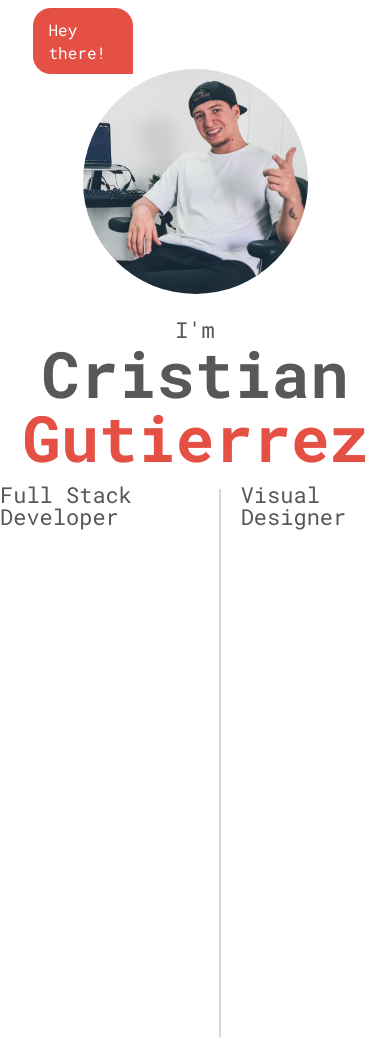
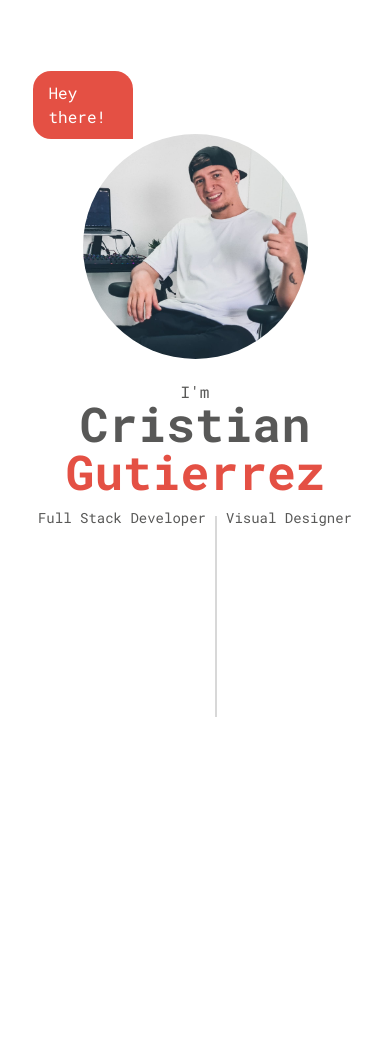
Before and after one commit to cristiangutierrezdev/cristiangutierrezdev.github.io, a website built with Vite: page index.html in a window 390 px wide. Shown: the part 127-1164 px from the top of the page. After the commit the page ends 844 px from the top, so only its background shows below. Built offline with nearby package versions, Linux system fonts and the light colour scheme.

Commit message:
feat(✏️ presentation): add responsive behaviour for presentation component

```diff
--- a/index.html
+++ b/index.html
@@ -15,33 +15,44 @@
 
 <body>
   <main class="app">
-    <article class="presentation">
-      <section class="presentation__greeting">
+    <!-- Presentation -->
+    <section class="presentation">
+      <div class="presentation__wrapper">
+        <div class="presentation__greeting">
           <div class="presentation__bubble">
             Hey there!
           </div>
           <div class="presentation__thumbnail" aria-label="Cristian Gutierrez photography">
           </div>
-      </section>
-      <section class="presentation__badge">
+        </div>
+        <div class="presentation__badge">
           <p class="presentation__i-am">I'm</p>
           <h1 class="presentation__name">Cristian <br /> <span class="presentation__last-name">Gutierrez</span></h1>
-        <div class="presentation__title">
-          <p class="presentation__position">Full Stack Developer</p>
-          <div class="presentation__temp-line"></div>
-          <p class="presentation__proffesion">Visual Designer</p>
+          <div class="presentation__title" aria-label="Full Stack Developer, Visual Designer">
+            <div class="presentation__position-wrapper" aria-hidden="true">
+              <p class="presentation__position" aria-hidden="true">Full Stack Developer</p>
+              <div class="presentation__temp-line" aria-hidden="true" role="presentation"></div>
+            </div>
+            <p class="presentation__proffesion" aria-hidden="true">Visual Designer</p>
+          </div>
+        </div>
       </div>
     </section>
-    </article>
-    <article class="meet-me">
+    <!-- Meet me -->
+    <section class="meet-me">
+      <div class="meet-me__wrapper">
         <h2 class="meet-me__title">
           Meet <span class="meet-me__title-highlighted">me here!</span>
         </h2>
         <p class="meet-me__description">
-        Software developer with a degree in Visual Design, expert in Frontend development with more than 6 years of experience configuring, building and applications written in HTML, CSS and Javascript on the client and server side. Specialist worknig with React.js and knowledge on similar frameworks. Proficient in communicating and collaborating with other teams around the world.
+          Software developer with a degree in Visual Design, expert in Frontend development with more than 6 years of
+          experience configuring, building and applications written in HTML, CSS and Javascript on the client and server
+          side. Specialist worknig with React.js and knowledge on similar frameworks. Proficient in communicating and
+          collaborating with other teams around the world.
         </p>
-      <div class="meet-me__temp-line"></div>
-    </article>
+        <!-- <div class="meet-me__temp-line"></div> -->
+      </div>
+    </section>
   </main>
   <script type="module" src="/src/ts/index.ts"></script>
 </body>
--- /dev/null
+++ b/src/css/components/index.css
@@ -0,0 +1,2 @@
+@import "./presentation.css";
+@import "./meet-me.css";
--- a/src/scss/components/_meet-me.scss
+++ b/src/css/components/meet-me.css
@@ -1,8 +1,17 @@
 .meet-me {
+  align-items: center;
+  display: flex;
+  flex-direction: column;
+  height: 200vh;
+  justify-content: start;
   margin: 0 auto 50px;
-  max-width: 575px;
+  padding-top: 20%;
   position: relative;
-  transform: translateY(-10px);
+  scroll-snap-align: start;
+
+  .meet-me__wrapper {
+    max-width: 575px;
+  }
 
   .meet-me__title {
     font-size: 32px;
@@ -16,6 +25,7 @@
   }
 
   .meet-me__description {
+    background-color: var(--white-color);
     font-size: 18px;
     line-height: 24px;
   }
--- /dev/null
+++ b/src/css/components/presentation.css
@@ -0,0 +1,118 @@
+.presentation {
+  height: 200vh;
+  scroll-snap-align: start;
+
+  .presentation__wrapper {
+    align-items: center;
+    display: flex;
+    flex-direction: column;
+    height: 100vh;
+    justify-content: center;
+  }
+
+  .presentation__bubble {
+    background-color: var(--primary-color);
+    border-radius: 18px 18px 0;
+    color: var(--white-color);
+    display: inline-block;
+    font-size: 1rem;
+    line-height: 1.5rem;
+    max-width: 100px;
+    padding: 10px 16px;
+    text-align: left;
+    transform: translate(-50px, 5px);
+  }
+
+  .presentation__thumbnail {
+    background-image: url('/img/cristian_gutierrez_dev.jpg');
+    background-position: center;
+    background-size: cover;
+    border-radius: 50%;
+    height: 225px;
+    overflow: hidden;
+    width: 225px;
+  }
+
+  .presentation__badge {
+    align-items: center;
+    display: flex;
+    flex-flow: column;
+    margin-top: 25px;
+
+    .presentation__i-am {
+      color: var(--text-gray);
+      font-size: 1rem;
+
+      @media (min-width: 768px) {
+        font-size: 1.125rem;
+      }
+    }
+
+    .presentation__name {
+      color: var(--text-gray);
+      font-size: 3rem;
+      font-weight: 700;
+      text-align: center;
+
+      @media (min-width: 768px) {
+        font-size: 4rem;
+      }
+    }
+
+    .presentation__last-name {
+      color: var(--primary-color);
+    }
+
+    .presentation__position-wrapper {
+      position: relative;
+    }
+
+    .presentation__title {
+      display: flex;
+      justify-content: space-between;
+      margin-top: 15px;
+      font-size: 0.875rem;
+
+      @media (min-width: 400px) {
+        font-size: 1rem;
+      }
+
+      @media (min-width: 768px) {
+        font-size: 1.125rem;
+      }
+    }
+
+    .presentation__position {
+      /* presentation__temp-line marginX + width */
+      margin-right: 20px;
+
+      @media (min-width: 400px) {
+        margin-right: 26px;
+      }
+
+      @media (min-width: 768px) {
+        margin-right: 42px;
+      }
+    }
+
+    .presentation__temp-line {
+      background-color: var(--gray-light);
+      height: 200vh;
+      margin: 5px 9px 0;
+      position: absolute;
+      right: 0;
+      top: 0;
+      width: 2px;
+
+      @media (min-width: 400px) {
+        margin-left: 12px;
+        margin-right: 12px;
+      }
+
+      @media (min-width: 768px) {
+        margin-left: 20px;
+        margin-right: 20px;
+      }
+    }
+  }
+}
--- /dev/null
+++ b/src/css/global.css
@@ -0,0 +1,30 @@
+:root {
+  --primary-color: #e45044;
+  --white-color: #fff;
+  --text-gray: #585857;
+  --gray-light: #d8d8d8;
+  --tablet-size: 768px
+}
+
+html,
+body,
+.app {
+  height: 100%;
+  font-size: 16px;
+}
+
+body {
+  color: var(--text-gray);
+  font-family: 'Roboto Mono', monospace;
+}
+
+.app {
+  height: 100vh;
+  overflow-y: scroll;
+  scroll-snap-type: y proximity;
+  padding: 20px;
+
+  @media (min-width: 768px) {
+    padding: 0px;
+  }
+}
--- /dev/null
+++ b/src/css/index.css
@@ -0,0 +1,5 @@
+@import "./reset.css";
+@import "./global.css";
+
+/* Components */
+@import "./components/index.css";
--- a/src/scss/_global.scss
+++ /dev/null
@@ -1,12 +0,0 @@
-:root {
-  --primary-color: #e45044;
-  --white-color: #fff;
-  --text-gray: #585857;
-  --gray-light: #d8d8d8;
-}
-
-body {
-  color: var(--text-gray);
-  font-family: 'Roboto Mono', monospace;
-  font-size: 22px;
-}
--- a/src/scss/components/_index.scss
+++ /dev/null
@@ -1,2 +0,0 @@
-@import url('./_presentation.scss');
-@import url('./_meet-me.scss');
--- a/src/scss/components/_presentation.scss
+++ /dev/null
@@ -1,64 +0,0 @@
-.presentation {
-  align-items: center;
-  display: flex;
-  flex-direction: column;
-  padding-top: 130px;
-
-  .presentation__bubble {
-    background-color: var(--primary-color);
-    border-radius: 18px 18px 0;
-    color: var(--white-color);
-    display: inline-block;
-    font-size: 16px;
-    line-height: 23px;
-    max-width: 100px;
-    padding: 10px 16px;
-    text-align: left;
-    transform: translate(-50px, 5px);
-  }
-
-  .presentation__thumbnail {
-    background-image: url('/img/cristian_gutierrez_dev.jpg');
-    background-position: center;
-    background-size: cover;
-    border-radius: 50%;
-    height: 225px;
-    overflow: hidden;
-    width: 225px;
-  }
-
-  .presentation__badge {
-    align-items: center;
-    display: flex;
-    flex-flow: column;
-    margin-top: 25px;
-
-    .presentation__i-am {
-      color: var(--text-gray);
-    }
-
-    .presentation__name {
-      color: var(--text-gray);
-      font-size: 64px;
-      font-weight: 700;
-      text-align: center;
-    }
-
-    .presentation__last-name {
-      color: var(--primary-color);
-    }
-
-    .presentation__title {
-      display: flex;
-      justify-content: space-between;
-      margin-top: 15px;
-    }
-
-    .presentation__temp-line {
-      background-color: var(--gray-light);
-      height: 100vh;
-      margin: 5px 20px 0;
-      width: 2px;
-    }
-  }
-}
--- a/src/scss/index.scss
+++ /dev/null
@@ -1,5 +0,0 @@
-@import url('./_reset.scss');
-@import url('./_global.scss');
-
-// Components
-@import url('./components/_index.scss');
--- a/src/ts/index.ts
+++ b/src/ts/index.ts
@@ -1 +1 @@
-import '@/scss/index.scss'
+import '@/css/index.css'
```
Also changed, not shown: InitialSetupConfiguration.md (+5 -7 lines), package.json (+3 -6 lines), .stylelintrc.json, src/css/reset.css (renamed from src/scss/_reset.scss). Lines whose indentation alone changed are shown as unchanged.
